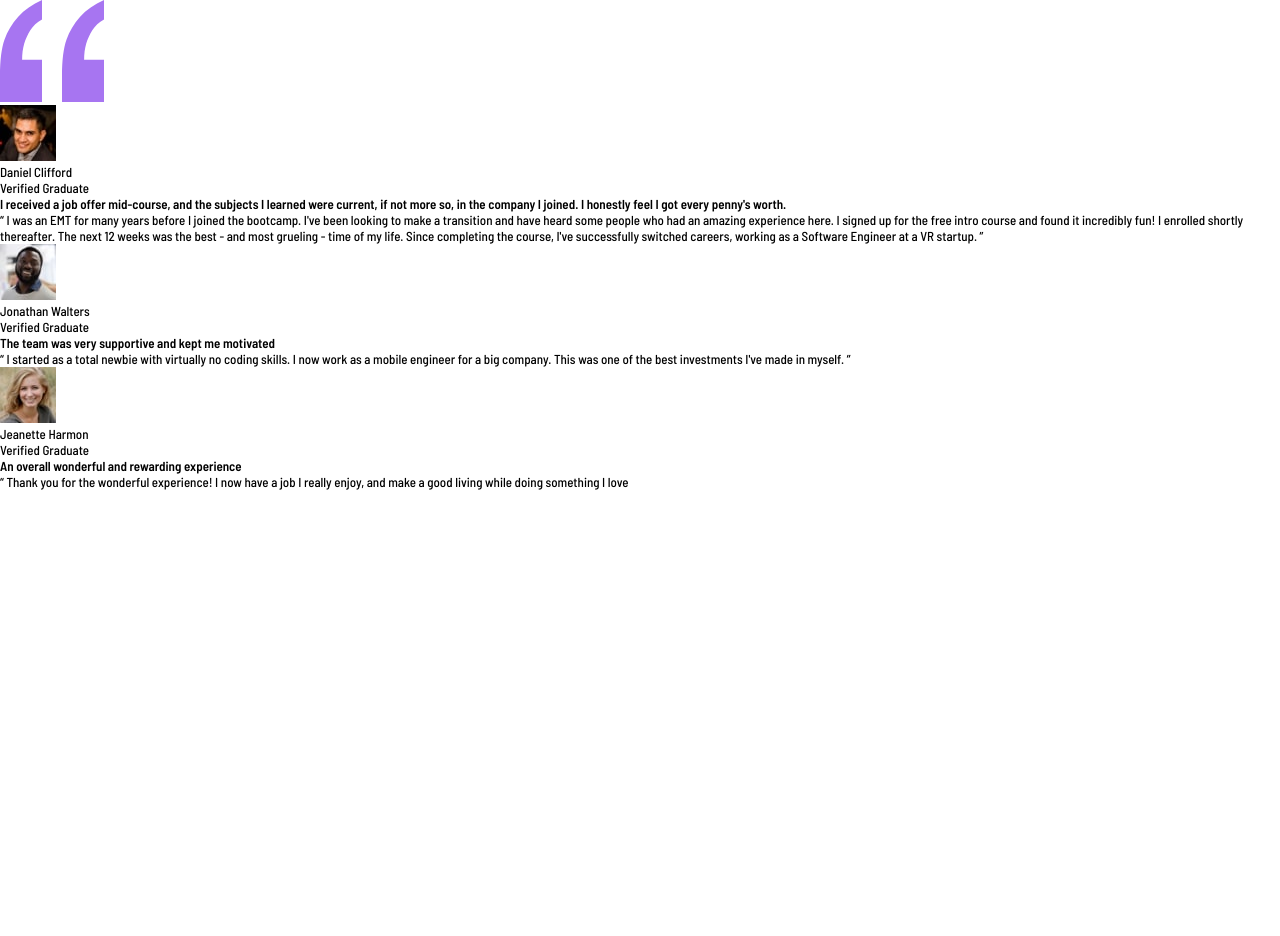
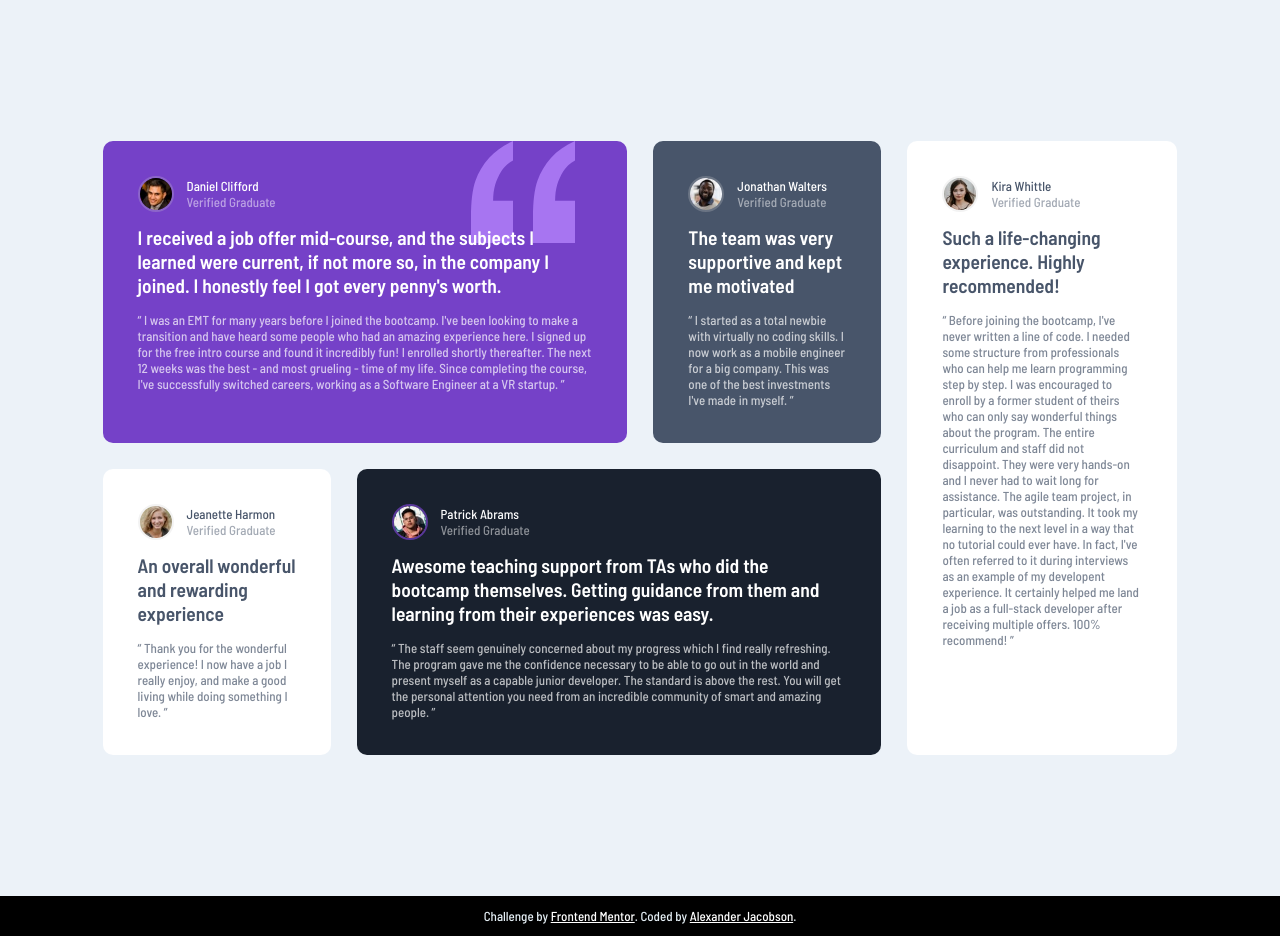
Before and after one commit to AlexJYad/testimonials-grid-section-main, a plain HTML site: page index.html in a window 1280 px wide. Before the commit the page ends 800 px from the top, so only its background shows below. Drawn offline with Linux system fonts and the light colour scheme.

Commit message:
first commit

```diff
--- a/index.html
+++ b/index.html
@@ -17,7 +17,7 @@
       href="https://fonts.googleapis.com/css2?family=Barlow+Semi+Condensed:wght@500;600&display=swap"
       rel="stylesheet"
     />
-    <link rel="stylesheet" type="text/css" href="./style.css" />
+    <link rel="stylesheet" type="text/css" href="style.css" />
     <title>Frontend Mentor | Alexander Jacobson</title>
   </head>
   <body>
@@ -76,4 +76,66 @@
             <h4>An overall wonderful and rewarding experience</h4>
             <p class="review">
               “ Thank you for the wonderful experience! I now have a job I
-              really enjoy, and make a good living while doing something I love
+              really enjoy, and make a good living while doing something I love.
+              ”
+            </p>
+          </div>
+          <div id="four" class="card">
+            <div class="name">
+              <img src="./images/image-patrick.jpg" alt="photo of Patrick" />
+              <div class="name-text">
+                <p>Patrick Abrams</p>
+                <p class="verified">Verified Graduate</p>
+              </div>
+            </div>
+            <h4>
+              Awesome teaching support from TAs who did the bootcamp themselves.
+              Getting guidance from them and learning from their experiences was
+              easy.
+            </h4>
+            <p class="review">
+              “ The staff seem genuinely concerned about my progress which I
+              find really refreshing. The program gave me the confidence
+              necessary to be able to go out in the world and present myself as
+              a capable junior developer. The standard is above the rest. You
+              will get the personal attention you need from an incredible
+              community of smart and amazing people. ”
+            </p>
+          </div>
+        </div>
+      </div>
+      <div id="five" class="card">
+        <div class="name">
+          <img src="./images/image-kira.jpg" alt="photo of Kira" />
+          <div class="name-text">
+            <p>Kira Whittle</p>
+            <p class="verified">Verified Graduate</p>
+          </div>
+        </div>
+        <h4>Such a life-changing experience. Highly recommended!</h4>
+        <p class="review">
+          “ Before joining the bootcamp, I've never written a line of code. I
+          needed some structure from professionals who can help me learn
+          programming step by step. I was encouraged to enroll by a former
+          student of theirs who can only say wonderful things about the program.
+          The entire curriculum and staff did not disappoint. They were very
+          hands-on and I never had to wait long for assistance. The agile team
+          project, in particular, was outstanding. It took my learning to the
+          next level in a way that no tutorial could ever have. In fact, I've
+          often referred to it during interviews as an example of my developent
+          experience. It certainly helped me land a job as a full-stack
+          developer after receiving multiple offers. 100% recommend! ”
+        </p>
+      </div>
+    </div>
+    <footer>
+      <p class="attribution">
+        Challenge by
+        <a href="https://www.frontendmentor.io?ref=challenge" target="_blank"
+          >Frontend Mentor</a
+        >. Coded by
+        <a href="https://twitter.com/alex__yad">Alexander Jacobson</a>.
+      </p>
+    </footer>
+  </body>
+</html>
--- a/style.css
+++ b/style.css
@@ -10,4 +10,147 @@ html {
   box-sizing: border-box;
   margin: 0px;
   font-size: 13px;
-  font-family: "Barlow Semi Condensed", sans-seri
+  font-family: "Barlow Semi Condensed", sans-serif;
+  font-optical-sizing: auto;
+  font-weight: 500;
+  font-style: normal;
+  color: hsl(217, 19%, 35%);
+}
+
+body {
+  height: 100vh;
+  background-color: hsl(210, 46%, 95%);
+}
+
+#container {
+  padding: 10% 7%;
+}
+
+.card {
+  border-radius: 10px;
+  overflow: hidden;
+  background-color: hsl(0, 0%, 100%);
+  margin-bottom: 45px;
+  padding: 20px 30px 40px 30px;
+  position: relative;
+  z-index: -1;
+  align-items: left;
+}
+
+.name {
+  display: flex;
+  z-index: 1;
+  align-items: center;
+  margin-bottom: 13px;
+}
+
+.name img {
+  border: 2.5px solid hsla(0, 0%, 81%, 0.25);
+  border-radius: 100%;
+  height: 36px;
+  margin-right: 13px;
+}
+
+#one {
+  background-color: hsl(263, 55%, 52%);
+  color: hsl(0, 0%, 100%);
+}
+#two {
+  background-color: hsl(217, 19%, 35%);
+  color: hsl(0, 0%, 100%);
+}
+
+#four {
+  background-color: hsl(219, 29%, 14%);
+  color: hsl(0, 0%, 100%);
+}
+
+#four img {
+  border-color: hsl(263, 55%, 52%, 0.7);
+}
+
+.card #five {
+  margin-bottom: 0px;
+}
+
+h4 {
+  font-size: 1.5rem;
+  font-weight: 600;
+  margin-bottom: 15px;
+}
+
+.verified {
+  opacity: 50%;
+}
+
+.review {
+  opacity: 70%;
+}
+
+#q {
+  z-index: -1;
+  position: absolute;
+  right: 10%;
+  top: 0;
+}
+
+footer {
+  background-color: black;
+  height: 66px;
+  width: 100%;
+  display: flex;
+  align-items: center;
+  justify-content: center;
+  color: hsl(204, 43%, 93%);
+  position: static;
+  bottom: 0px;
+}
+
+footer a {
+  color: white;
+}
+
+footer {
+  visibility: collapse;
+}
+
+@media (min-width: 1000px) {
+  #container {
+    display: flex;
+  }
+
+  footer {
+    visibility: visible;
+    height: 5%;
+  }
+
+  .card {
+    margin: 13px;
+    padding: 35px;
+  }
+
+  #five {
+    flex-basis: 25%;
+  }
+
+  #top,
+  #bottom {
+    display: flex;
+    flex-basis: 50%;
+  }
+
+  #left-cont {
+    display: flex;
+    flex-direction: column;
+    flex-basis: 75%;
+  }
+  #one,
+  #four {
+    flex-basis: 70%;
+  }
+
+  #two,
+  #three {
+    flex-basis: 30%;
+  }
+}
```
